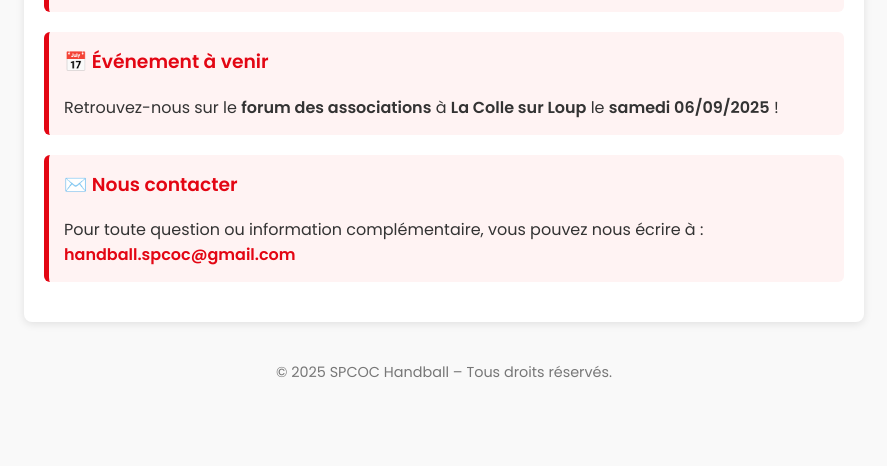
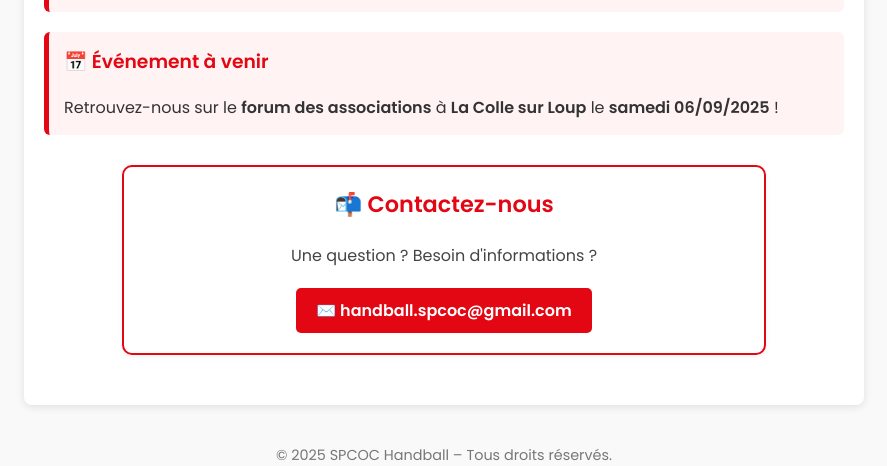
Before and after one commit to gins06/spcoc-handball, a plain HTML site: page tarifs.html in a window 1280 px wide. Shown: the part 772-1238 px from the top of the page, without its empty margins (196-1083 px from the left). Before the commit the page ends 1155 px from the top, so only its background shows below. Drawn offline with Linux system fonts and the light colour scheme.

Commit message:
Update tarifs.html

```diff
--- a/tarifs.html
+++ b/tarifs.html
@@ -160,13 +160,24 @@
   </div>
 
     <!-- Encart Contact -->
-  <div style="background-color: #fff3f3; border-left: 5px solid var(--rouge-spcoc); padding: 15px; margin: 20px 0; border-radius: 6px;">
+  <!--div style="background-color: #fff3f3; border-left: 5px solid var(--rouge-spcoc); padding: 15px; margin: 20px 0; border-radius: 6px;">
     <h3 style="margin-top: 0; color: var(--rouge-spcoc);">✉️ Nous contacter</h3>
     <p style="margin: 0;">
     Pour toute question ou information complémentaire, vous pouvez nous écrire à :<br>
     <strong><a href="mailto:handball.spcoc@gmail.com" style="color: var(--rouge-spcoc); text-decoration: none;">handball.spcoc@gmail.com</a></strong>
     </p>
-  </div>
+  </div-->
+    <div style="background-color: #ffffff; border: 2px solid var(--rouge-spcoc); padding: 20px; margin: 30px auto; border-radius: 10px; text-align: center; box-shadow: 0 2px 6px rgba(0,0,0,0.05); max-width: 600px;">
+  <h3 style="color: var(--rouge-spcoc); font-size: 1.4em; margin-top: 0;">
+    📬 Contactez-nous
+  </h3>
+  <p style="font-size: 1em; color: #444; margin-bottom: 10px;">
+    Une question ? Besoin d'informations ?
+  </p>
+  <a href="mailto:handball.spcoc@gmail.com" style="display: inline-block; margin-top: 10px; background-color: var(--rouge-spcoc); color: white; padding: 10px 20px; border-radius: 5px; text-decoration: none; font-weight: bold;">
+    ✉️ handball.spcoc@gmail.com
+  </a>
+</div>
   </main>
 
   <footer>
```
